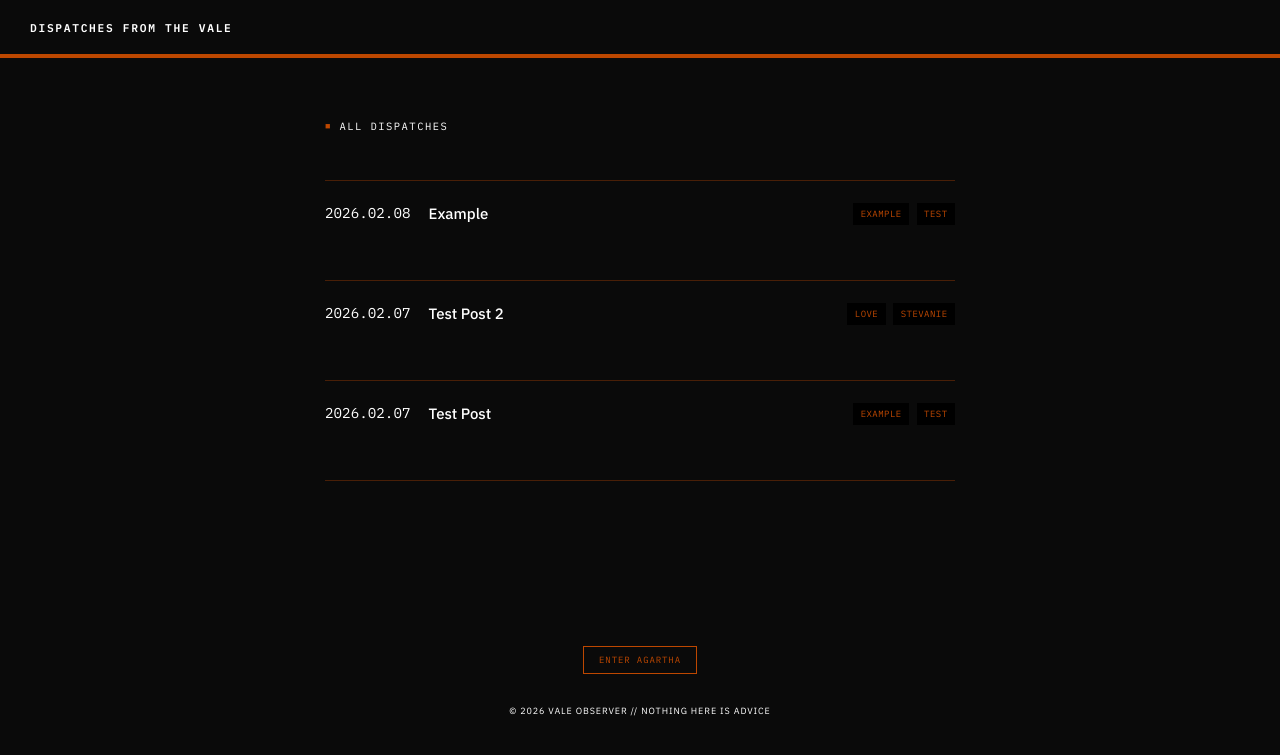
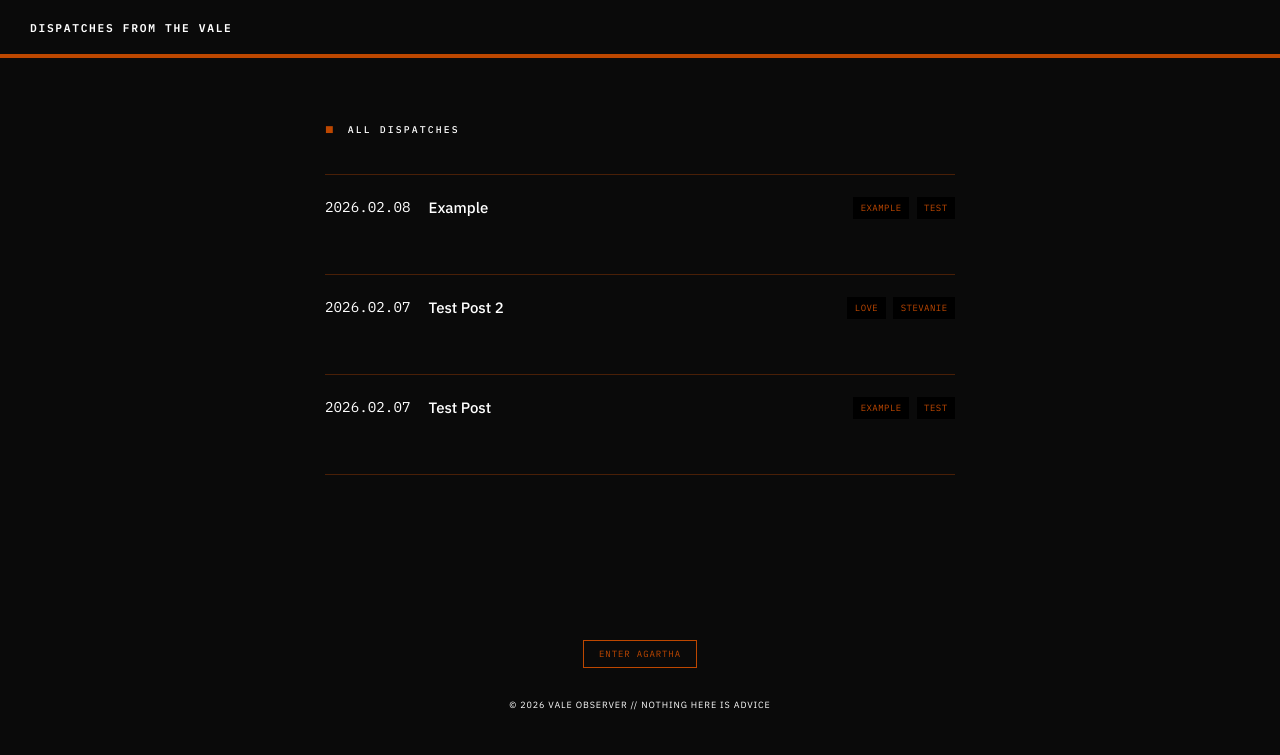
Before and after one commit to valeobserver/dispatches-from-the-vale, a Jekyll site: the page built from archive.html, in a window 1280 px wide. Shown: the top 755 px of the page. Built offline with Jekyll 4.4.1, drawn with Linux system fonts in a browser that asks for light colours.

Commit message:
Update archive.html

```diff
--- a/archive.html
+++ b/archive.html
@@ -6,18 +6,28 @@ permalink: /archive/
 
 <style>
 .archive-header {
+  font-family: var(--mono);
+  font-size: 0.65rem;
+  font-weight: 500;
+  letter-spacing: 0.22em;
+  text-transform: uppercase;
+  color: var(--fg-dim);
+  margin-bottom: 2.2rem;
   display: flex;
   align-items: center;
-  gap: 0.6rem;
-  margin-bottom: 3rem;
+  gap: 0.8rem;
+}
+
+.archive-header::before {
+  content: '■';
+  color: var(--accent);
+  font-size: 0.95rem;
 }
 
 .archive-title {
-  font-family: var(--mono);
-  font-size: 0.7rem;
-  letter-spacing: 0.14em;
-  text-transform: uppercase;
-  color: var(--fg);
+  font-size: 1.42rem;
+  font-weight: 500;
+  line-height: 1.32;
 }
 
 .section-marker {
@@ -63,10 +73,7 @@ permalink: /archive/
 }
 </style>
 
-<div class="archive-header">
-  <span class="section-marker">■</span>
-  <span class="archive-title">All Dispatches</span>
-</div>
+<div class="archive-header">All Dispatches</div>
 
 {% for post in site.posts %}
   <hr>
```
